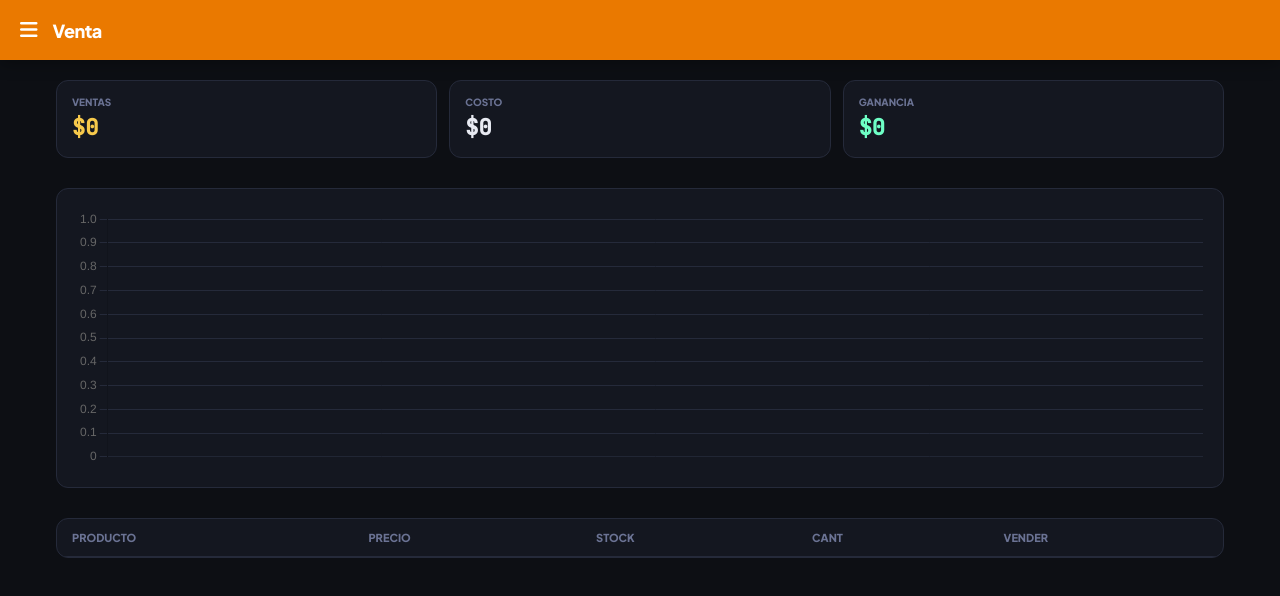
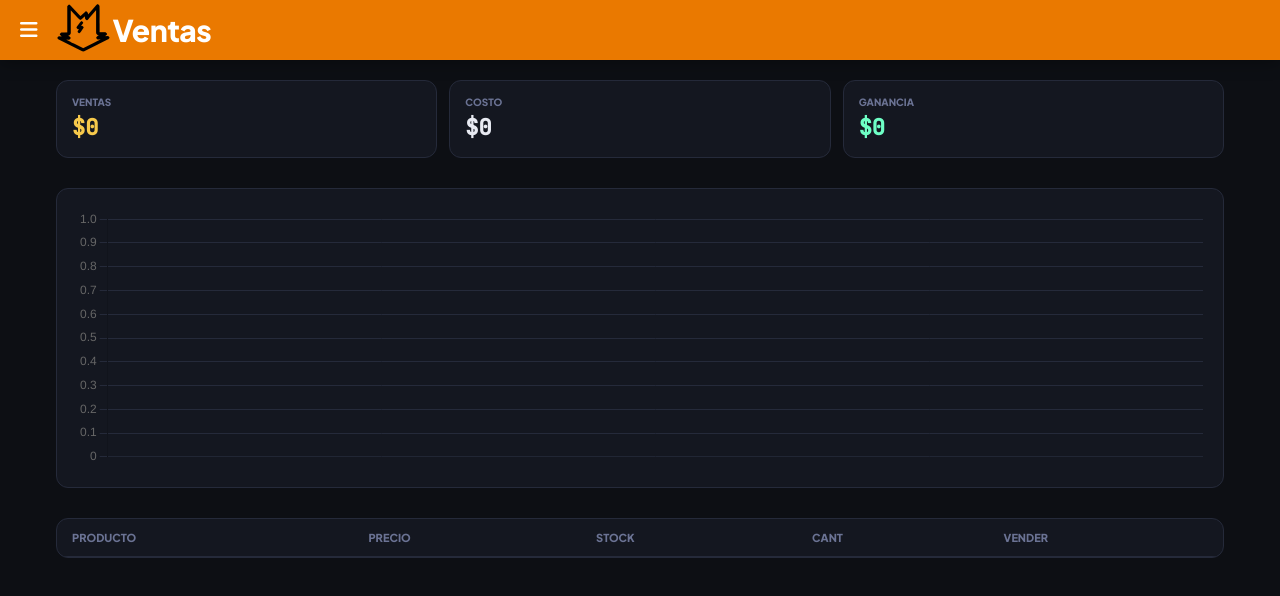
Before and after one commit to gatosauriocrack/Finanzas.Gatosauriocrackworl.com, a plain HTML site: page index.html in a window 1280 px wide. Drawn offline with nearby package versions, Linux system fonts and the light colour scheme; files whose address does not match are found by name.

Commit message:
Add files via upload

```diff
--- a/index.html
+++ b/index.html
@@ -15,13 +15,14 @@
 
 <div class="top-bar">
     <button class="burger-btn" onclick="toggleSidebar()"><i class="fa-solid fa-bars"></i></button>
-    <div class="top-title">Venta</div>
+    <span class="icon-meli-icono"></span>
+    <div class="top-title">Ventas</div>
 </div>
 
 <div class="sidebar-overlay" id="overlay" onclick="toggleSidebar()"></div>
 
 <nav class="sidebar" id="sidebar">
-    <div class="sidebar-brand">DULCE ADMIN</div>
+    <div class="sidebar-brand">Opciones</div>
     <div class="nav-link" onclick="showPage('panel')"><i class="fa-solid fa-chart-pie"></i> Ventas</div>
     <div class="nav-link" onclick="showPage('inventario')"><i class="fa-solid fa-box-open"></i> Inventario</div>
     <div class="nav-link" onclick="showPage('socios')"><i class="fa-solid fa-users"></i> Socios</div>
--- a/style.css
+++ b/style.css
@@ -7,11 +7,40 @@
   --font-main: 'Plus Jakarta Sans', sans-serif; --font-mono: 'JetBrains Mono', monospace;
   --radius: 12px; --transition: 0.3s cubic-bezier(.4,0,.2,1);
 }
+@font-face {
+    font-family: 'FontAwesome-Gatosauriocrack';
+    src: url('fonts/FontAwesome-Gatosauriocrack.eot?ye7esj');
+    src: url('fonts/FontAwesome-Gatosauriocrack.eot?ye7esj#iefix') format('embedded-opentype'),
+         url('fonts/FontAwesome-Gatosauriocrack.ttf?ye7esj') format('truetype'),
+         url('fonts/FontAwesome-Gatosauriocrack.woff?ye7esj') format('woff'),
+         url('fonts/FontAwesome-Gatosauriocrack.svg?ye7esj#FontAwesome-Gatosauriocrack') format('svg');
+    font-weight: normal;
+    font-style: normal;
+    font-display: block;
+}
+
+[class^="icon-"], [class*=" icon-"] {
+    font-family: 'FontAwesome-Gatosauriocrack' !important;
+    speak: never;
+    font-style: normal;
+    font-weight: normal;
+    font-variant: normal;
+    text-transform: none;
+    line-height: 1;
+    -webkit-font-smoothing: antialiased;
+    -moz-osx-font-smoothing: grayscale;
+}
+
+.icon-meli-icono:before {
+    content: "\e900";
+    font-size: 80px;
+    color: #000000;
+}
 body { background: var(--bg); color: var(--text); font-family: var(--font-main); font-size: 14px; min-height: 100vh; overflow-x: hidden; }
 
 .top-bar { position: fixed; top: 0; left: 0; right: 0; height: 60px; background: var(--top-bar); display: flex; align-items: center; padding: 0 20px; z-index: 1000; box-shadow: 0 4px 15px rgba(0,0,0,0.3); }
 .burger-btn { background: none; border: none; color: white; font-size: 20px; cursor: pointer; margin-right: 15px; display: flex; align-items: center; }
-.top-title { font-weight: 800; font-size: 18px; color: white; letter-spacing: -0.5px; }
+.top-title { font-weight: 800; font-size: 30px; color: white; letter-spacing: -0.5px; }
 
 .sidebar { position: fixed; top: 0; left: -280px; width: 280px; height: 100%; background: var(--surface); z-index: 2000; transition: var(--transition); padding: 30px 20px; border-right: 1px solid var(--border); }
 .sidebar.open { left: 0; }
```
